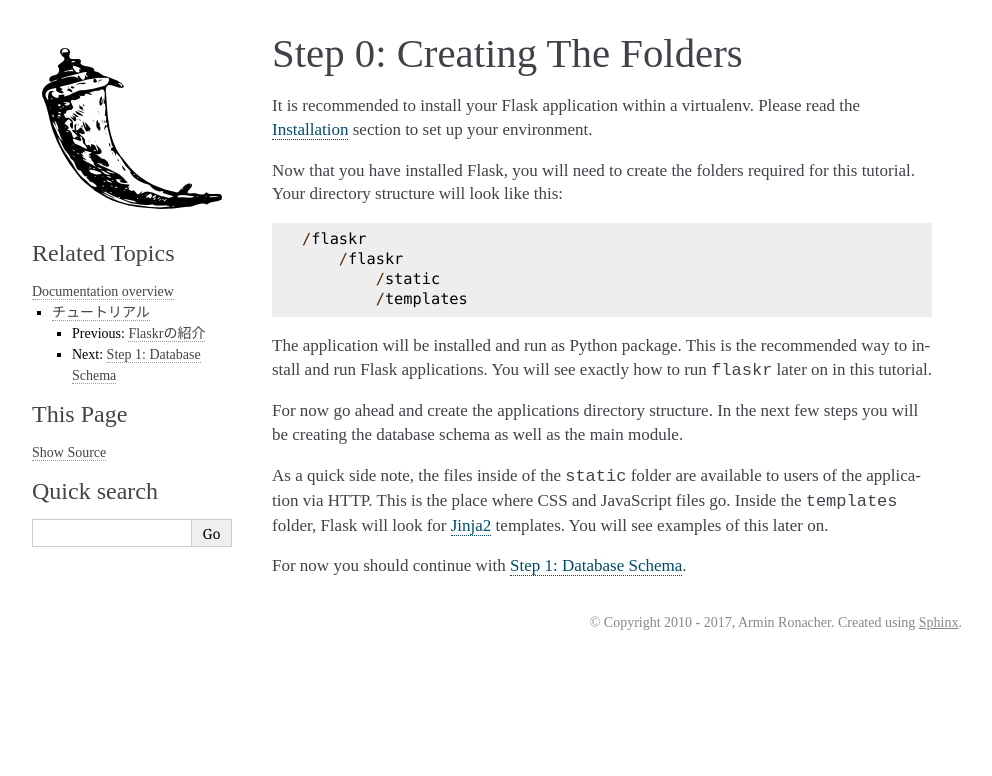
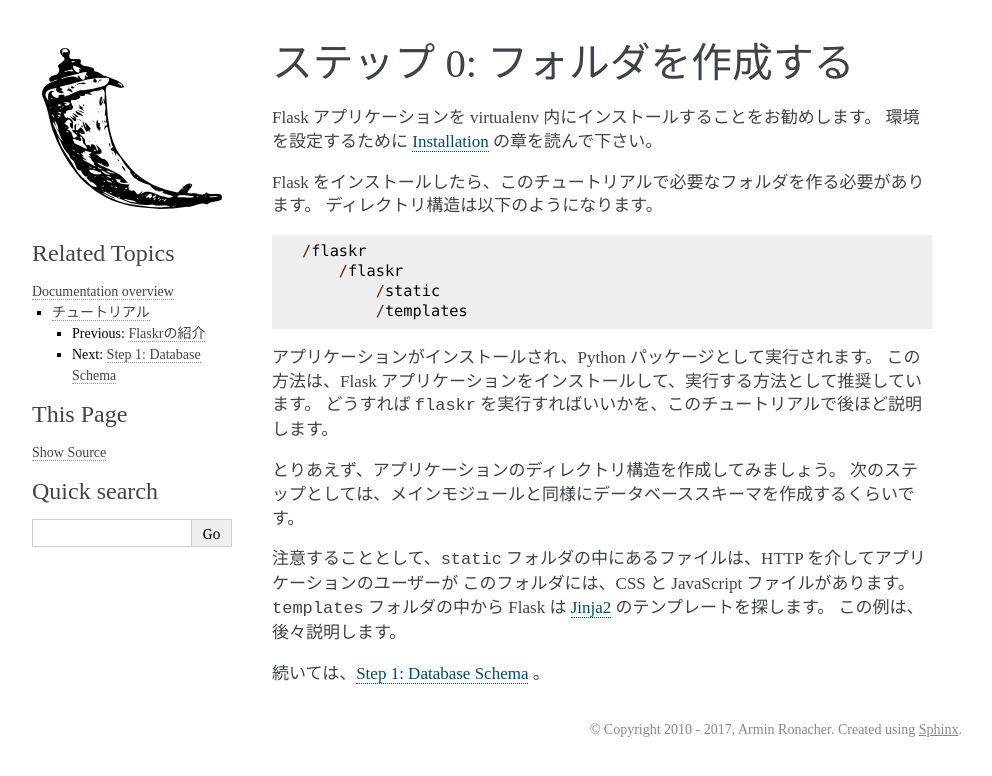
Before and after one commit to tokuda109/flask-docs-ja, a Sphinx documentation site: the page built from docs/tutorial/folders.rst, in a window 1280 px wide. Shown: the top 776 px of the page, without its empty margins (148-1140 px from the left). Built offline with Sphinx 7.4.7, drawn with Linux system fonts in a browser that asks for light colours.

Commit message:
Step 0: Creating The Folders の章に翻訳を追加

```diff
--- a/docs/tutorial/folders.rst
+++ b/docs/tutorial/folders.rst
@@ -1,31 +1,54 @@
 .. _tutorial-folders:
 
-Step 0: Creating The Folders
-============================
+.. Step 0: Creating The Folders
+   ============================
 
-It is recommended to install your Flask application within a virtualenv. Please
-read the :ref:`installation` section to set up your environment.
+ステップ 0: フォルダを作成する
+===============================
 
-Now that you have installed Flask, you will need to create the folders required
-for this tutorial. Your directory structure will look like this::
+.. It is recommended to install your Flask application within a virtualenv. Please
+   read the :ref:`installation` section to set up your environment.
+
+Flask アプリケーションを virtualenv 内にインストールすることをお勧めします。
+環境を設定するために :ref:`installation` の章を読んで下さい。
+
+.. Now that you have installed Flask, you will need to create the folders required
+   for this tutorial. Your directory structure will look like this::
+
+Flask をインストールしたら、このチュートリアルで必要なフォルダを作る必要があります。
+ディレクトリ構造は以下のようになります。 ::
 
     /flaskr
         /flaskr
             /static
             /templates
 
-The application will be installed and run as Python package.  This is the
-recommended way to install and run Flask applications.  You will see exactly
-how to run ``flaskr`` later on in this tutorial.
+.. The application will be installed and run as Python package.  This is the
+   recommended way to install and run Flask applications.  You will see exactly
+   how to run ``flaskr`` later on in this tutorial.
 
-For now go ahead and create the applications directory structure.  In the next
-few steps you will be creating the database schema as well as the main module.
+アプリケーションがインストールされ、Python パッケージとして実行されます。
+この方法は、Flask アプリケーションをインストールして、実行する方法として推奨しています。
+どうすれば ``flaskr`` を実行すればいいかを、このチュートリアルで後ほど説明します。
 
-As a quick side note, the files inside of the :file:`static` folder are
-available to users of the application via HTTP.  This is the place where CSS and
-JavaScript files go.  Inside the :file:`templates` folder, Flask will look for
-`Jinja2`_ templates.  You will see examples of this later on.
+.. For now go ahead and create the applications directory structure.  In the next
+   few steps you will be creating the database schema as well as the main module.
 
-For now you should continue with :ref:`tutorial-schema`.
+とりあえず、アプリケーションのディレクトリ構造を作成してみましょう。
+次のステップとしては、メインモジュールと同様にデータベーススキーマを作成するくらいです。
+
+.. As a quick side note, the files inside of the :file:`static` folder are
+   available to users of the application via HTTP.  This is the place where CSS and
+   JavaScript files go.  Inside the :file:`templates` folder, Flask will look for
+   `Jinja2`_ templates.  You will see examples of this later on.
+
+注意することとして、:file:`static` フォルダの中にあるファイルは、HTTP を介してアプリケーションのユーザーが
+このフォルダには、CSS と JavaScript ファイルがあります。
+:file:`templates` フォルダの中から Flask は `Jinja2`_ のテンプレートを探します。
+この例は、後々説明します。
+
+.. For now you should continue with :ref:`tutorial-schema`.
+
+続いては、:ref:`tutorial-schema` 。
 
 .. _Jinja2: http://jinja.pocoo.org/
```
